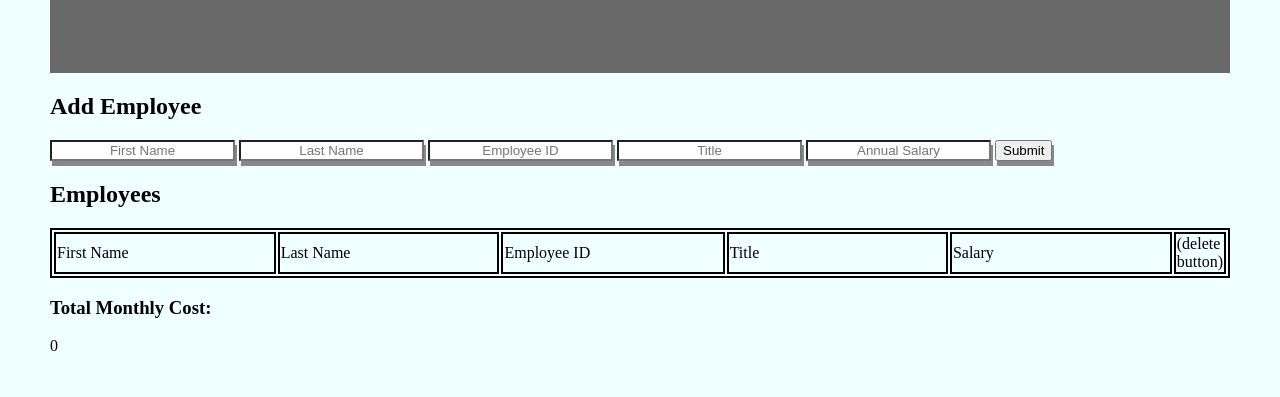
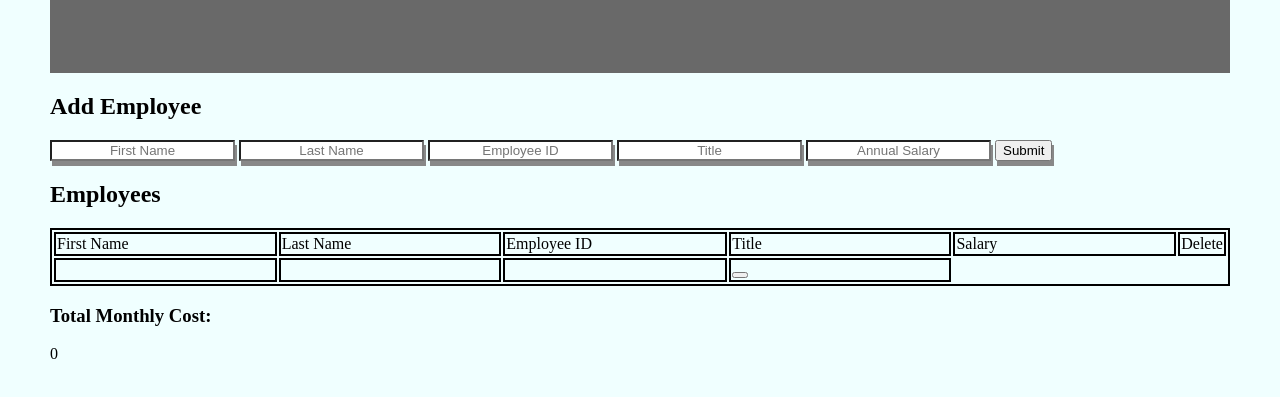
Before and after one commit to chadrhiger/weekend-jquery-salary-calculator, a plain HTML site: page index.html in a window 1280 px wide. Shown: the part 255-652 px from the top of the page. Drawn offline with Linux system fonts and the light colour scheme.

Commit message:
tweaking with the delete button with varying success. I'll kep trying upon resub.

```diff
--- a/index.html
+++ b/index.html
@@ -32,11 +32,17 @@
         <td>Employee ID</td>
         <td>Title</td>
         <td>Salary</td>
-        <td>(delete button) </td>
+        <td>Delete</td>
       </tr>
     </thead>
     <tbody id="employeeList">
        <!-- appended inputs -->
+       <tr>
+        <td></td>
+        <td></td>
+        <td></td>
+        <td><button type="delete" name="delete"></button></td>
+      </tr>
     </tbody>
     <tfoot>
 
--- a/script.js
+++ b/script.js
@@ -35,6 +35,8 @@ console.log('jq ready');
 function readyNow(){
   console.log('jq onReady');
   $('#submitButton').on('click', onSubmit);
+  $('#submitButton').on('click', onSubmit);
+
   // $('#submitButton').on('click', appendEmployee);
 }
 
@@ -84,7 +86,6 @@ function appendEmployee(newEmployee) {
         <td>${newEmployee.employeeID}</td>
         <td>${newEmployee.title}</td>
         <td>${newEmployee.annualSalary}</td>
-        <button class="">(delete button)</button>
       </tr>
   `);
 
@@ -93,7 +94,9 @@ function appendEmployee(newEmployee) {
 }
 
 
-function deletButton() {
+
+
+function deleteButton() {
   for (employee of employees){
 
   }
```
